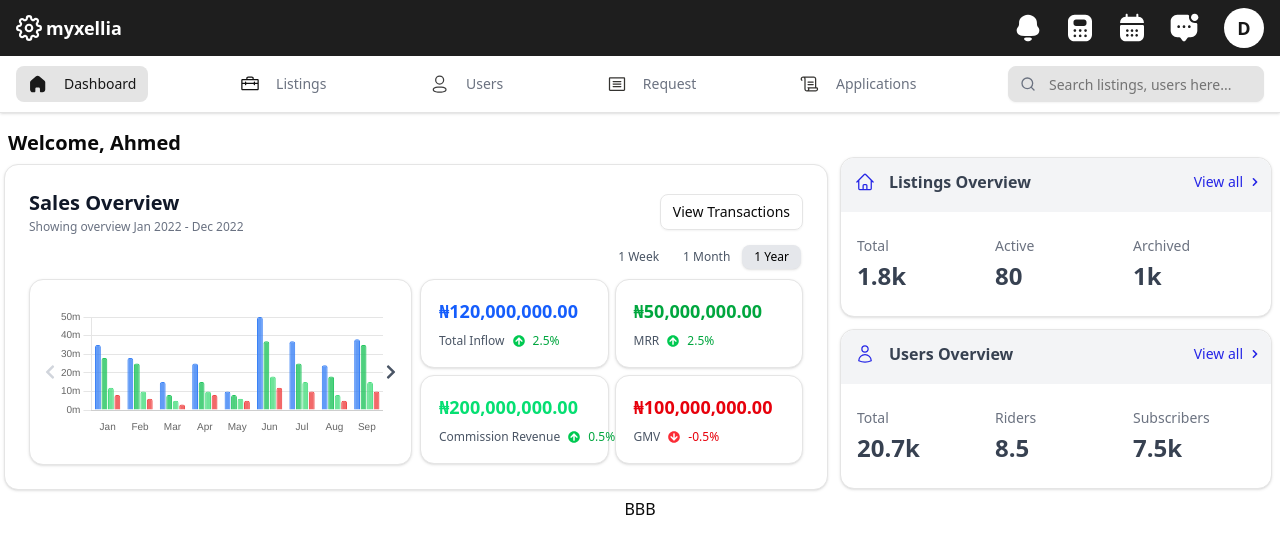
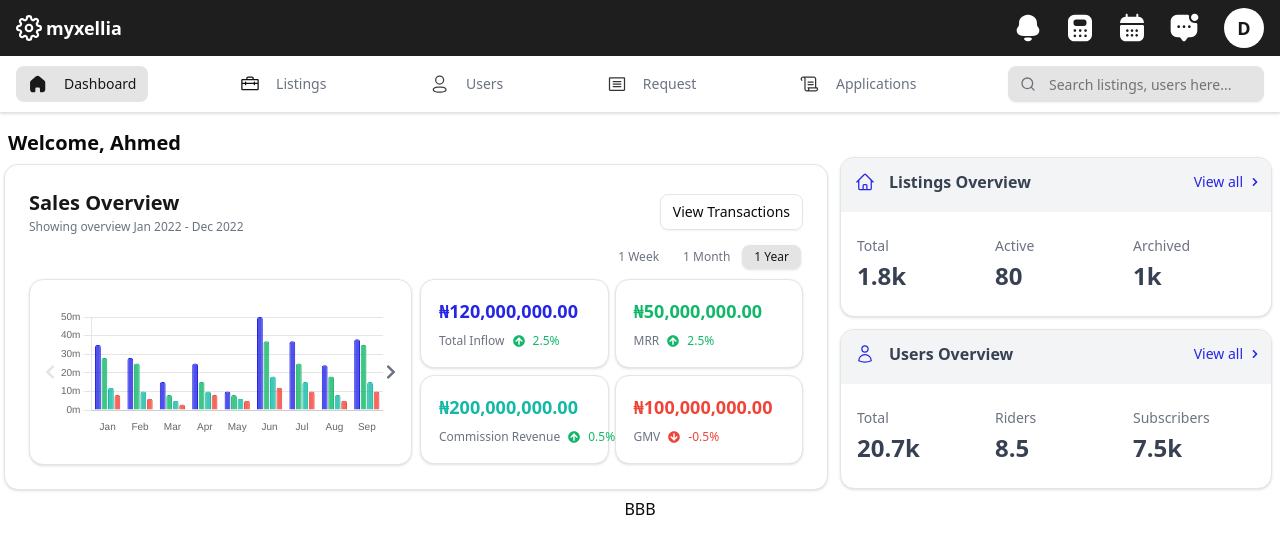
Before and after one commit to traez/myxellia-figma, a Next.js app: page / in a window 1280 px wide. Shown: the top 554 px of the page. Built offline with nearby package versions, Linux system fonts and the light colour scheme.

Commit message:
Refactor SalesO component: update color variables for metrics and chart elements to use CSS variables for consistency

```diff
--- a/src/components/SalesO.tsx
+++ b/src/components/SalesO.tsx
@@ -29,28 +29,28 @@ const SalesO = () => {
       value: "₦120,000,000.00",
       change: "2.5%",
       isPositive: true,
-      color: "text-blue-600",
+      color: "text-[var(--deep-blue)]",
     },
     {
       title: "MRR",
       value: "₦50,000,000.00",
       change: "2.5%",
       isPositive: true,
-      color: "text-green-600",
+      color: "text-[var(--light-green)]",
     },
     {
       title: "Commission Revenue",
       value: "₦200,000,000.00",
       change: "0.5%",
       isPositive: true,
-      color: "text-green-400",
+      color: "text-[var(--teal)]",
     },
     {
       title: "GMV",
       value: "₦100,000,000.00",
       change: "-0.5%",
       isPositive: false,
-      color: "text-red-600",
+      color: "text-[var(--light-red)]",
     },
   ];
 
@@ -80,29 +80,29 @@ const SalesO = () => {
       {
         label: "Total Inflow",
         data: [35, 28, 15, 25, 10, 50, 37, 24, 38, 45, 32, 28],
-        backgroundColor: "rgba(59, 130, 246, 0.8)",
-        borderColor: "rgba(59, 130, 246, 1)",
+        backgroundColor: "rgba(37, 37, 230, 0.8)",
+        borderColor: "rgba(37, 37, 230, 1)",
         borderWidth: 1,
       },
       {
         label: "MRR",
         data: [28, 25, 8, 15, 8, 37, 25, 18, 35, 38, 28, 22],
-        backgroundColor: "rgba(34, 197, 94, 0.8)",
-        borderColor: "rgba(34, 197, 94, 1)",
+        backgroundColor: "rgba(18, 183, 106, 0.8)",
+        borderColor: "rgba(18, 183, 106, 1)",
         borderWidth: 1,
       },
       {
         label: "Commission Revenue",
         data: [12, 10, 5, 10, 6, 18, 15, 8, 15, 20, 15, 12],
-        backgroundColor: "rgba(74, 222, 128, 0.8)",
-        borderColor: "rgba(74, 222, 128, 1)",
+        backgroundColor: "rgba(20, 184, 166, 0.8)",
+        borderColor: "rgba(20, 184, 166, 1)",
         borderWidth: 1,
       },
       {
         label: "GMV",
         data: [8, 6, 3, 8, 5, 12, 10, 5, 10, 15, 10, 8],
-        backgroundColor: "rgba(239, 68, 68, 0.8)",
-        borderColor: "rgba(239, 68, 68, 1)",
+        backgroundColor: "rgba(240, 68, 56, 0.8)",
+        borderColor: "rgba(240, 68, 56, 1)",
         borderWidth: 1,
       },
     ],
@@ -189,10 +189,10 @@ const SalesO = () => {
           {/* Header Section */}
           <div className="flex flex-col sm:flex-row sm:items-center sm:justify-between gap-1.5 mb-2">
             <div>
-              <h1 className="text-xl font-bold text-gray-900">
+              <h1 className="text-xl font-bold text-[var(--black)]">
                 Sales Overview
               </h1>
-              <p className="text-xs text-gray-500 mt-0.5">
+              <p className="text-xs text-[var(--medium-gray)] mt-0.5">
                 Showing overview Jan 2022 - Dec 2022
               </p>
             </div>
@@ -212,8 +212,8 @@ const SalesO = () => {
                   key={index}
                   className={`px-3 py-1 text-xs font-medium rounded-md transition-colors ${
                     option.active
-                      ? "bg-gray-200 text-black shadow-sm"
-                      : "text-gray-600 hover:text-gray-900"
+                      ? "bg-[var(--light-gray)] text-[var(--black)] shadow-sm"
+                      : "text-[var(--medium-gray)] hover:text-[var(--black)]"
                   }`}
                 >
                   {option.label}
@@ -235,8 +235,8 @@ const SalesO = () => {
                       disabled={!canScrollLeft}
                       className={`absolute left-0 top-1/2 -translate-y-1/2 z-10 p-2 rounded-full transition-colors ${
                         canScrollLeft
-                          ? "text-gray-600 hover:text-gray-900 hover:bg-gray-100"
-                          : "text-gray-300 cursor-not-allowed"
+                          ? "text-[var(--medium-gray)] hover:text-[var(--black)] hover:bg-[var(--very-light-gray)]"
+                          : "text-[var(--light-gray)] cursor-not-allowed"
                       }`}
                     >
                       <FaChevronLeft className="w-4 h-4" />
@@ -248,8 +248,8 @@ const SalesO = () => {
                       disabled={!canScrollRight}
                       className={`absolute right-0 top-1/2 -translate-y-1/2 z-10 p-2 rounded-full transition-colors ${
                         canScrollRight
-                          ? "text-gray-600 hover:text-gray-900 hover:bg-gray-100"
-                          : "text-gray-300 cursor-not-allowed"
+                          ? "text-[var(--medium-gray)] hover:text-[var(--black)] hover:bg-[var(--very-light-gray)]"
+                          : "text-[var(--light-gray)] cursor-not-allowed"
                       }`}
                     >
                       <FaChevronRight className="w-4 h-4" />
@@ -276,20 +276,20 @@ const SalesO = () => {
                         {metric.value}
                       </h3>
                       <div className="flex flex-row items-center justify-center xl:justify-start w-full">
-                        <p className="text-xs text-gray-600 whitespace-nowrap">
+                        <p className="text-xs text-[var(--medium-gray)] whitespace-nowrap">
                           {metric.title}
                         </p>
                         <div className="flex items-center gap-2">
                           {metric.isPositive ? (
-                            <FaArrowCircleUp className="w-3 h-3 ml-2 text-green-500" />
+                            <FaArrowCircleUp className="w-3 h-3 ml-2 text-[var(--light-green)]" />
                           ) : (
-                            <FaArrowCircleDown className="w-3 h-3 ml-2 text-red-500" />
+                            <FaArrowCircleDown className="w-3 h-3 ml-2 text-[var(--light-red)]" />
                           )}
                           <span
                             className={`text-xs font-medium ${
                               metric.isPositive
-                                ? "text-green-600"
-                                : "text-red-600"
+                                ? "text-[var(--light-green)]"
+                                : "text-[var(--light-red)]"
                             }`}
                           >
                             {metric.change}
```
